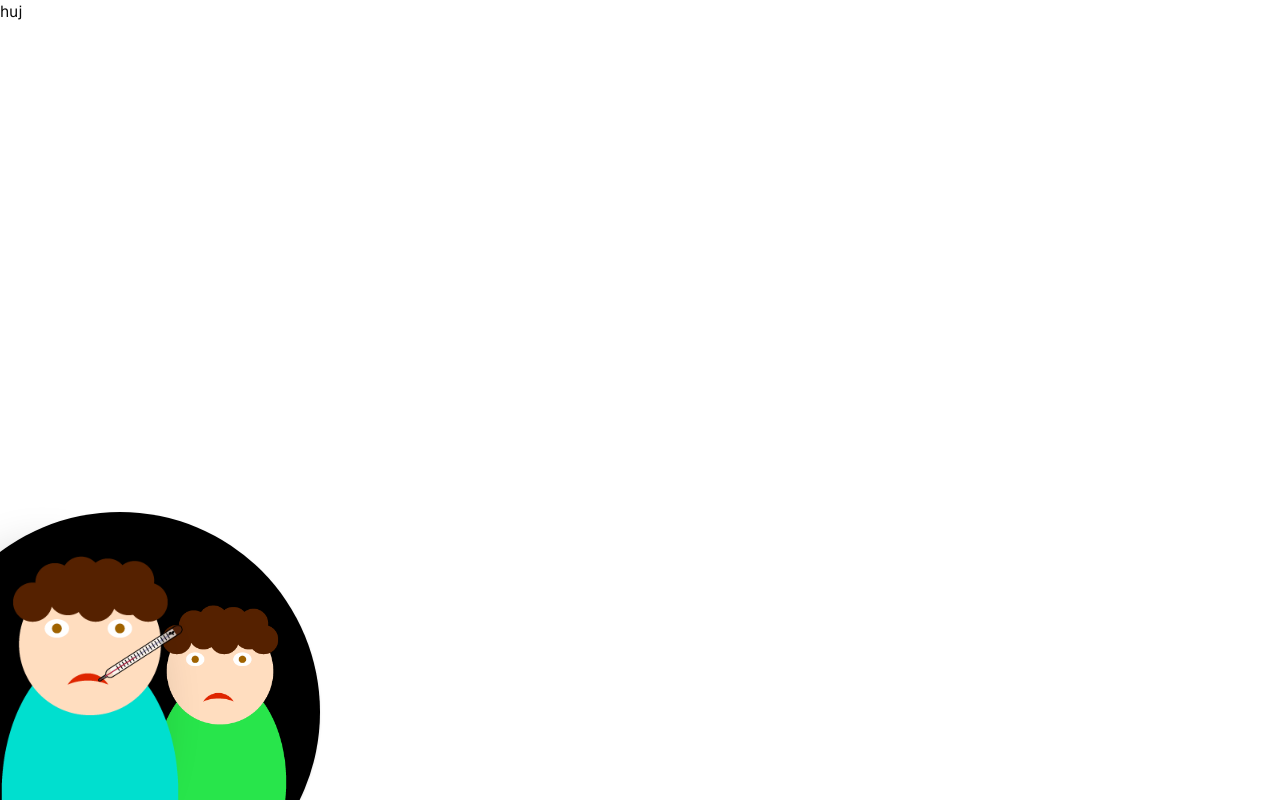
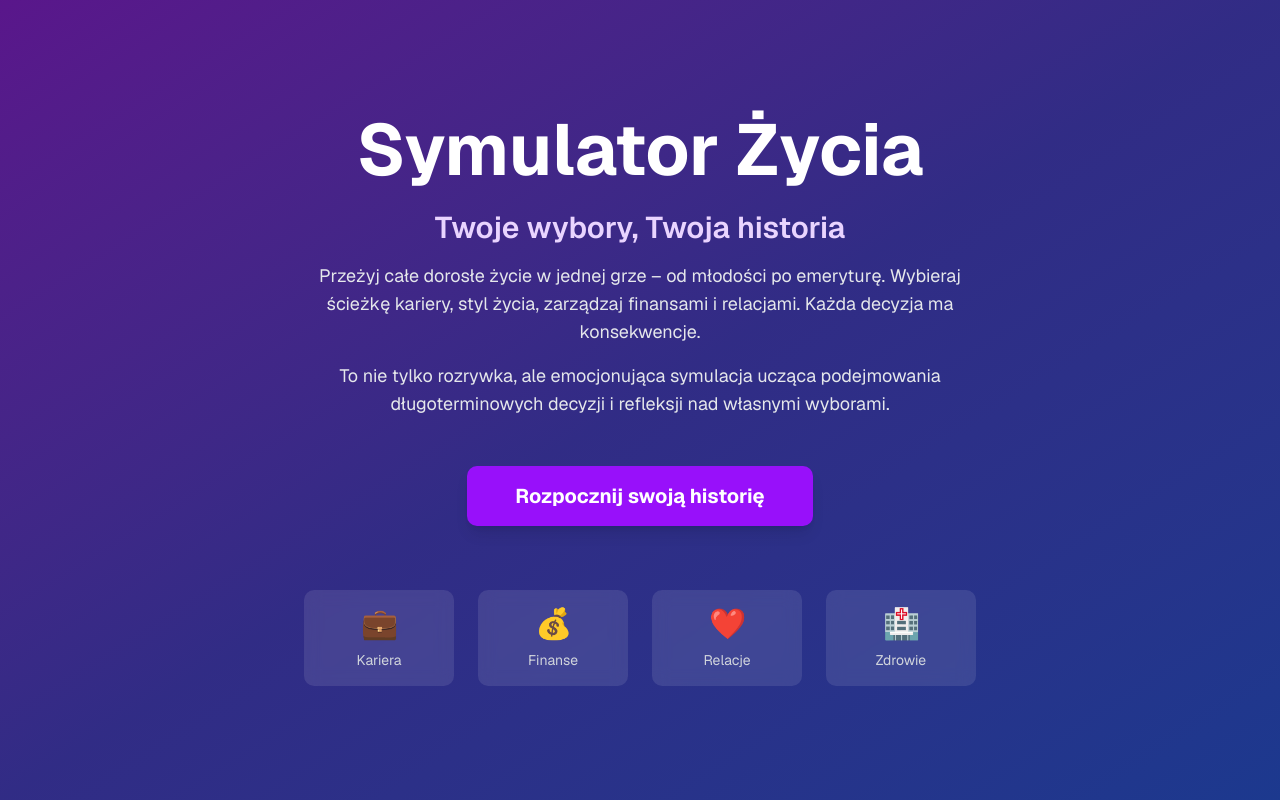
Before and after one commit to Jakub-Ner/life-simulation-frontend, a Next.js app: page / in a window 1280 px wide. Built offline with nearby package versions, Linux system fonts and the light colour scheme.

Commit message:
landing + zustand

```diff
--- a/package.json
+++ b/package.json
@@ -26,7 +26,8 @@
     "react": "^19.0.0",
     "react-dom": "^19.0.0",
     "tailwind-merge": "^3.3.1",
-    "zod": "^3.24.2"
+    "zod": "^3.24.2",
+    "zustand": "^5.0.8"
   },
   "devDependencies": {
     "@biomejs/biome": "1.9.4",
--- a/src/app/page.tsx
+++ b/src/app/page.tsx
@@ -1,17 +1,26 @@
-import AvatarsContainer from '~/components/avatars/AvatarsContainer';
+'use client';
+
+import { useEffect, useState } from 'react';
+import { LandingPage } from '~/components/LandingPage';
+
+type GamePhase = 'landing' | 'onboarding' | 'gameplay';
 
 export default function HomePage() {
+  const [gamePhase, setGamePhase] = useState<GamePhase>('landing');
+
+  useEffect(() => {
+    setGamePhase('landing');
+  }, []);
+
+  const handleStartGame = () => {
+    setGamePhase('onboarding');
+  };
+
   return (
-    <main className='relative flex min-h-screen overflow-hidden'>
-      huj
-      <AvatarsContainer
-        age='YOUNG'
-        gender='male'
-        isHappy={false}
-        isSick={true}
-        isSpouse={false}
-        hasChild={true}
-      />
-    </main>
+    <>
+      {gamePhase === 'landing' && <LandingPage onStart={handleStartGame} />}
+      {gamePhase === 'onboarding' && <div>Onboarding phase (TODO)</div>}
+      {gamePhase === 'gameplay' && <div>Gameplay phase (TODO)</div>}
+    </>
   );
 }
--- /dev/null
+++ b/src/components/LandingPage.tsx
@@ -0,0 +1,60 @@
+'use client';
+
+export function LandingPage({ onStart }: { onStart: () => void }) {
+  return (
+    <div className='flex min-h-screen flex-col items-center justify-center bg-gradient-to-br from-purple-900 via-indigo-900 to-blue-900 px-4 py-12'>
+      <div className='max-w-4xl text-center'>
+        {/* Title */}
+        <h1 className='mb-6 font-bold text-5xl text-white md:text-7xl'>
+          Symulator Życia
+        </h1>
+        <p className='mb-4 font-semibold text-2xl text-purple-200 md:text-3xl'>
+          Twoje wybory, Twoja historia
+        </p>
+
+        {/* Description */}
+        <div className='mx-auto mb-12 max-w-2xl space-y-4 text-gray-200 text-lg'>
+          <p>
+            Przeżyj całe dorosłe życie w jednej grze – od młodości po emeryturę.
+            Wybieraj ścieżkę kariery, styl życia, zarządzaj finansami i
+            relacjami. Każda decyzja ma konsekwencje.
+          </p>
+          <p>
+            To nie tylko rozrywka, ale emocjonująca symulacja ucząca
+            podejmowania długoterminowych decyzji i refleksji nad własnymi
+            wyborami.
+          </p>
+        </div>
+
+        {/* Start Button */}
+        <button
+          type="button"
+          onClick={onStart}
+          className='rounded-lg bg-purple-600 px-12 py-4 font-bold text-white text-xl shadow-lg transition-all duration-300 hover:scale-105 hover:bg-purple-700 hover:shadow-2xl'
+        >
+          Rozpocznij swoją historię
+        </button>
+
+        {/* Decorative elements */}
+        <div className='mt-16 grid grid-cols-2 gap-6 md:grid-cols-4'>
+          <div className='rounded-lg bg-white/10 p-4 backdrop-blur-sm'>
+            <div className='mb-2 text-3xl'>💼</div>
+            <p className='text-gray-300 text-sm'>Kariera</p>
+          </div>
+          <div className='rounded-lg bg-white/10 p-4 backdrop-blur-sm'>
+            <div className='mb-2 text-3xl'>💰</div>
+            <p className='text-gray-300 text-sm'>Finanse</p>
+          </div>
+          <div className='rounded-lg bg-white/10 p-4 backdrop-blur-sm'>
+            <div className='mb-2 text-3xl'>❤️</div>
+            <p className='text-gray-300 text-sm'>Relacje</p>
+          </div>
+          <div className='rounded-lg bg-white/10 p-4 backdrop-blur-sm'>
+            <div className='mb-2 text-3xl'>🏥</div>
+            <p className='text-gray-300 text-sm'>Zdrowie</p>
+          </div>
+        </div>
+      </div>
+    </div>
+  );
+}
--- /dev/null
+++ b/src/store/gameStore.ts
@@ -0,0 +1,98 @@
+import { create } from 'zustand';
+
+interface GameParameters {
+  career: number;
+  relations: number;
+  health: number;
+  money: number;
+}
+
+interface GameState {
+  id: string | null;
+  parameters: GameParameters;
+  history: unknown[];
+  turn_description: string;
+  current_stage: number;
+  game_turn: number;
+  gender: string;
+  name: string;
+  goal: string;
+  age: number;
+  isLoading: boolean;
+  error: string | null;
+}
+
+interface GameStore extends GameState {
+  createNewGame: (gender: string, goal: string, name: string) => Promise<void>;
+  resetGame: () => void;
+}
+
+const initialState: GameState = {
+  id: null,
+  parameters: {
+    career: 0,
+    relations: 0,
+    health: 0,
+    money: 0,
+  },
+  history: [],
+  turn_description: '',
+  current_stage: 0,
+  game_turn: 0,
+  gender: '',
+  name: '',
+  goal: '',
+  age: 0,
+  isLoading: false,
+  error: null,
+};
+
+export const useGameStore = create<GameStore>((set) => ({
+  ...initialState,
+
+  createNewGame: async (gender: string, goal: string, name: string) => {
+    set({ isLoading: true, error: null });
+
+    try {
+      const response = await fetch('http://your-backend-url/create-new-game', {
+        method: 'POST',
+        headers: {
+          'Content-Type': 'application/json',
+          Authorization: `Bearer ${process.env.NEXT_PUBLIC_X_API_KEY}`,
+        },
+        body: JSON.stringify({ gender, goal, name }),
+      });
+
+      if (!response.ok) {
+        throw new Error(`Failed to create game: ${response.statusText}`);
+      }
+
+      const data = await response.json();
+
+      set({
+        id: data.id,
+        parameters: data.parameters,
+        history: data.history,
+        turn_description: data.turn_description,
+        current_stage: data.current_stage,
+        game_turn: data.game_turn,
+        gender: data.gender,
+        name: data.name,
+        goal: data.goal,
+        age: data.age,
+        isLoading: false,
+        error: null,
+      });
+    } catch (error) {
+      set({
+        isLoading: false,
+        error:
+          error instanceof Error ? error.message : 'Unknown error occurred',
+      });
+    }
+  },
+
+  resetGame: () => {
+    set(initialState);
+  },
+}));
```
Also changed, not shown: 1 other file (tests, documents, lock files or other folders).
